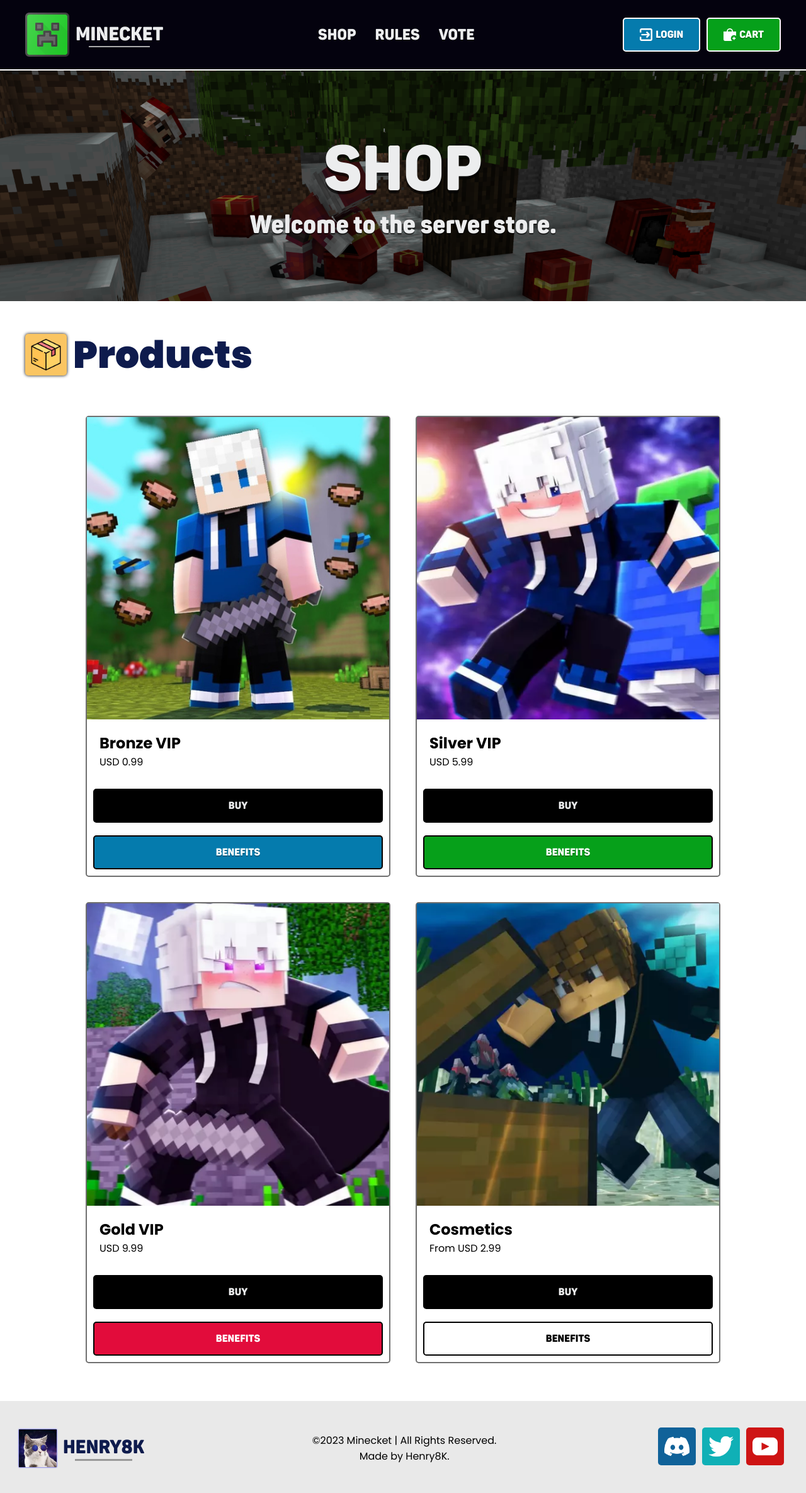
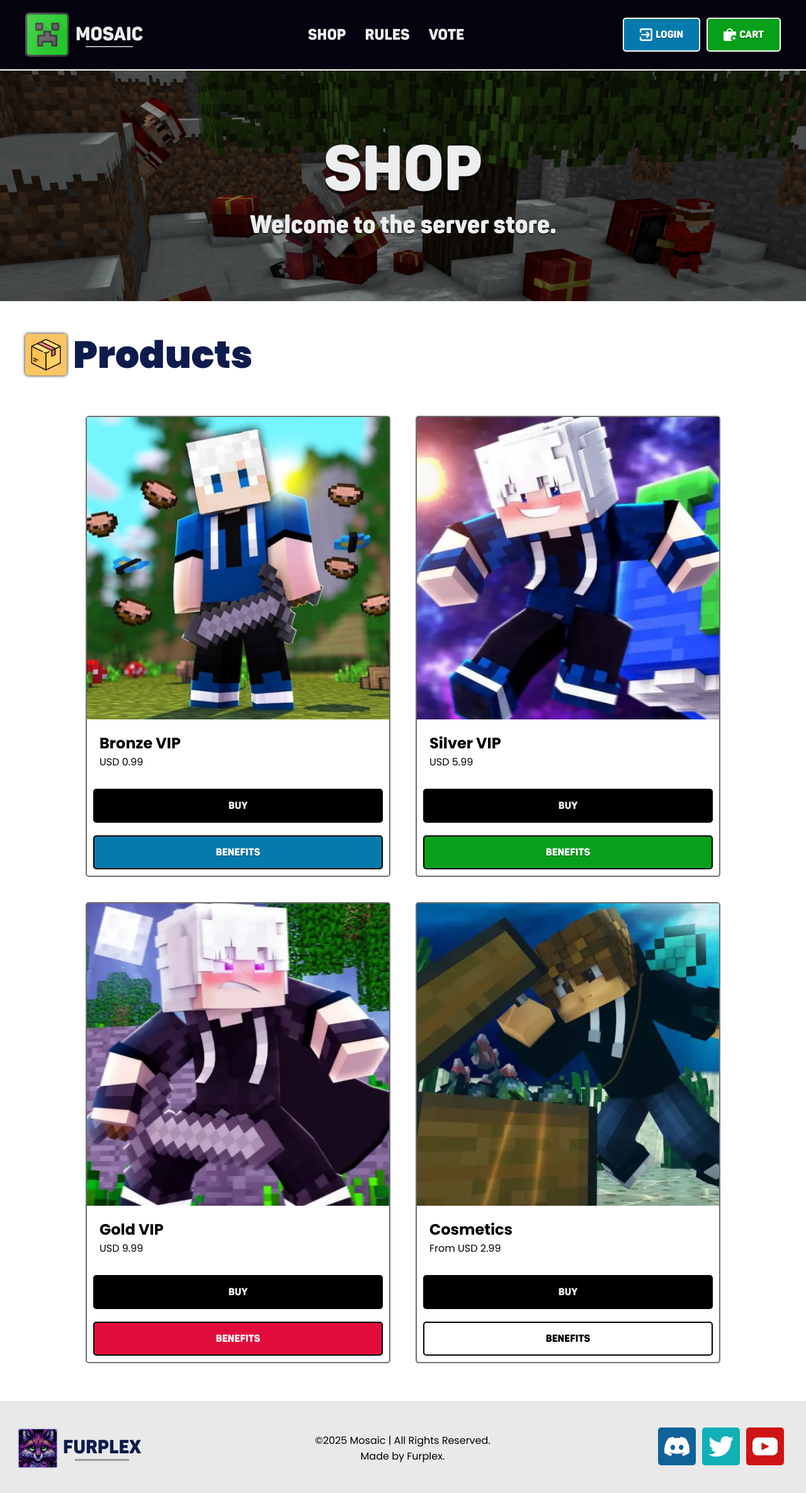
Before and after one commit to Mosaic-Community/Mosaic-Community.github.io, a plain HTML site: page HTML/Shop.html in a window 1280 px wide. Shown: the whole page at 63% size. Drawn offline with Linux system fonts and the light colour scheme.

Commit message:
Add files via upload

```diff
--- a/HTML/Shop.html
+++ b/HTML/Shop.html
@@ -3,7 +3,7 @@
 <head>
     <!--=== Default tags ===-->
     <meta charset="UTF-8">
-    <title>Minecket - Shop</title>
+    <title>Mosaic - Shop</title>
     <meta http-equiv="X-UA-Compatible" content="IE=edge">
     <meta name="viewport" content="width=device-width, initial-scale=1.0">
     <link rel="shortcut icon" href="../Images/logo.webp" type="image/x-icon">
@@ -38,7 +38,7 @@
     <nav class="nav">
         <div class="nav-logo flex">
             <img src="../Images/logo.webp" alt="Minecket server logo" width="70px" height="70px">
-            <h1>Minecket</h1>
+            <h1>Mosaic</h1>
         </div>
 
         <div class="nav-list flex">
@@ -73,7 +73,7 @@
 
             <div class="navbars-title flex">
                 <img src="../Images/logo.webp" alt="Minecket server logo" width="30px" height="30px">
-                <h1>Minecket</h1>
+                <h1>Mosaic</h1>
             </div>
         </div>
 
@@ -234,17 +234,17 @@
         <div class="footer-container flex">
             <div class="footer-credits">
                 <div class="footer-credits-photo flex">
-                    <a class="flex" title="Henry8K" href="https://github.com/Henry8K">
-                        <img class="f-h" src="../Images/Henry8K.webp" alt="Henry8K profile" width="50px" height="50px">
-                        <h2>Henry8K</h2>
+                    <a class="flex" title="Furplex" href="https://github.com/hovnokleslo14">
+                        <img class="f-h" src="../Images/furplex.webp" alt="Furplex profile" width="50px" height="50px">
+                        <h2>Furplex</h2>
                     </a>
                 </div>
             </div>
 
             <div class="footer-items">
-                <span class="sp-1">©2023 Minecket | All Rights Reserved.</span>
+                <span class="sp-1">©2025 Mosaic | All Rights Reserved.</span>
                 <span class="sp-2">Minecraft is a trademark of Mojang and Minecket is not affiliated with or endorsed by Mojang.</span>
-                <span class="sp-3">Made by Henry8K.</span>
+                <span class="sp-3">Made by Furplex.</span>
             </div>
 
             <div class="footer-socials flex">
```
Also changed, not shown: HTML/Cart.html (+8 -8 lines), HTML/Login.html (+7 -7 lines), HTML/Rules.html (+7 -7 lines).
